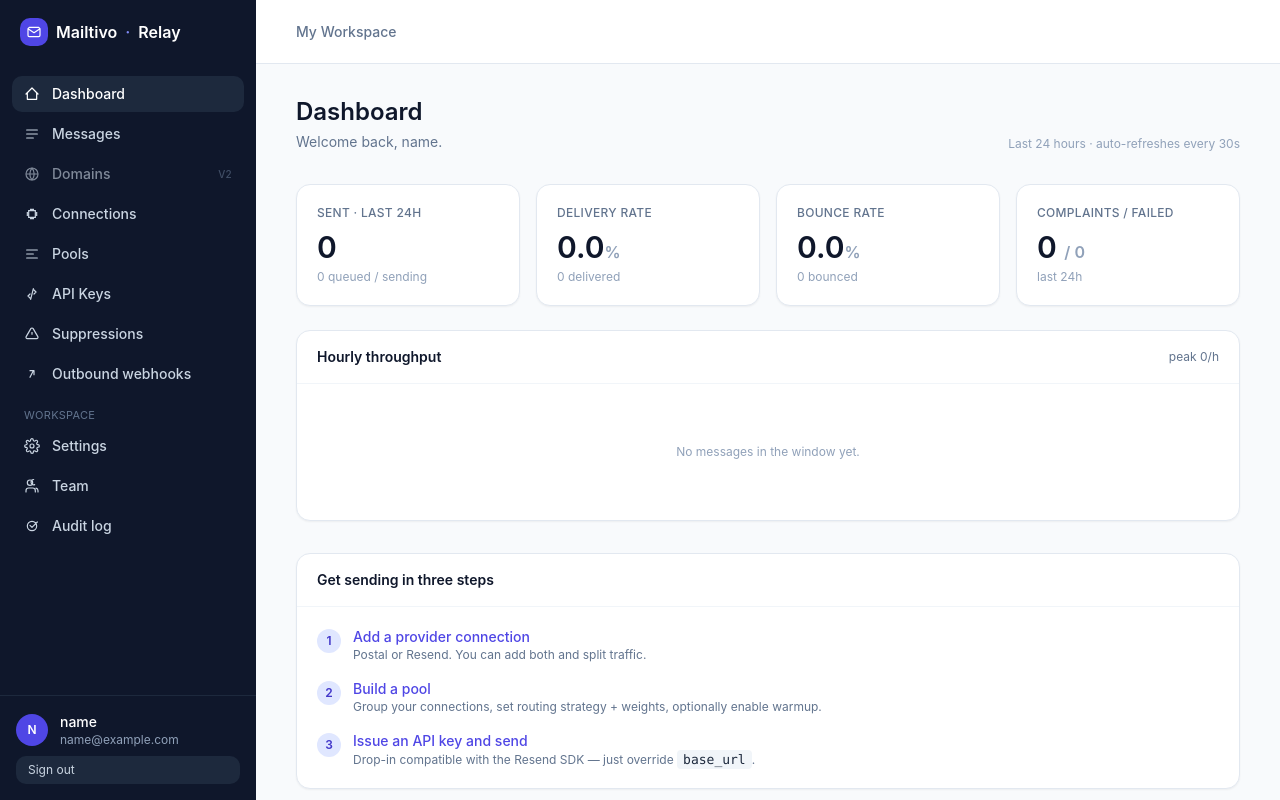
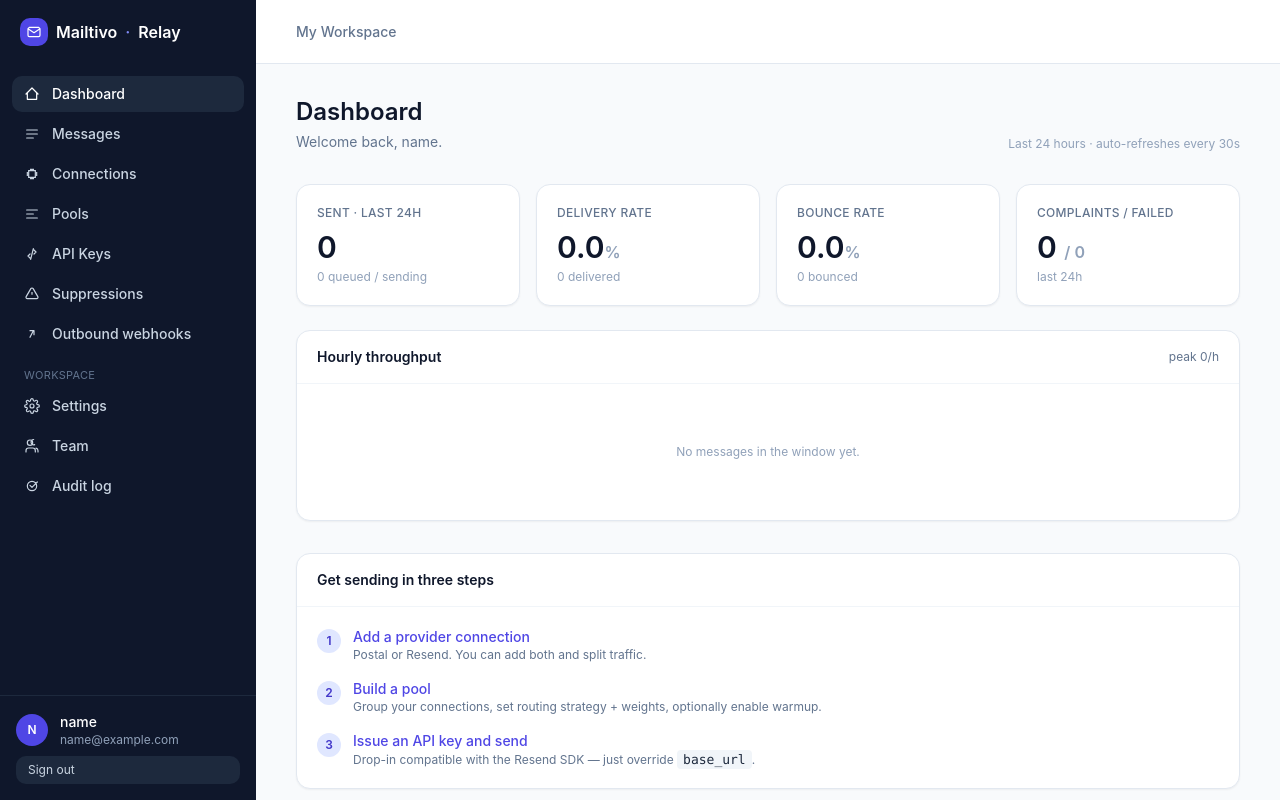
Before and after one commit to jfapps/mailtivo-relay, a Django app: page /app/ in a window 1280 px wide. Run offline with Django 5.2, Linux system fonts and the light colour scheme; the visitor is signed in with stand-in values (Sample User, id 1); data comes from the database, SQL or seed files in the repository; data that the repository does not hold is empty; style sheets or scripts are compiled from the project's sources; some libraries are stand-ins or nearby versions; some web fonts are replaced.

Commit message:
Drop the Domains v2 placeholder from the sidebar
It was advertising a feature the user can't act on yet; the README + roadmap
remain the right places to surface what's coming next.

Co-Authored-By: Claude Opus 4.7 (1M context) <noreply@anthropic.com>

```diff
--- a/apps/panel/templates/panel/_sidebar.html
+++ b/apps/panel/templates/panel/_sidebar.html
@@ -15,10 +15,6 @@
     <a href="{{ messages_url }}" class="sidebar-link" {% if '/app/messages/' in request.path %}aria-current="page"{% endif %}>
       <svg class="h-4 w-4" viewBox="0 0 24 24" fill="none"><path d="M4 6h16M4 12h16M4 18h10" stroke="currentColor" stroke-width="1.8" stroke-linecap="round"/></svg>
       Messages
-    </a>
-    <a href="#" class="sidebar-link opacity-60 cursor-not-allowed">
-      <svg class="h-4 w-4" viewBox="0 0 24 24" fill="none"><circle cx="12" cy="12" r="9" stroke="currentColor" stroke-width="1.8"/><path d="M3 12h18M12 3a14 14 0 010 18M12 3a14 14 0 000 18" stroke="currentColor" stroke-width="1.8"/></svg>
-      Domains <span class="ml-auto text-[10px] uppercase tracking-wide text-slate-500">v2</span>
     </a>
     {% url 'connections:list' as connections_url %}
     <a href="{{ connections_url }}" class="sidebar-link" {% if '/app/connections/' in request.path %}aria-current="page"{% endif %}>
```
